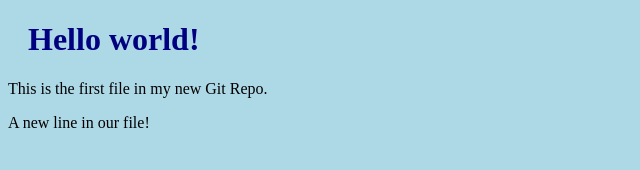
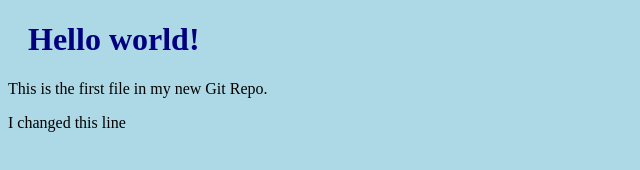
Before and after one commit to tyler-bissett/SandShark, a plain HTML site: page index.html in a window 1280 px wide. Shown: the full height of the page, 0-640 px from the left. Drawn offline with Linux system fonts and the light colour scheme.

Commit message:
Update index.html
My first update

```diff
--- a/index.html
+++ b/index.html
@@ -8,7 +8,7 @@
 
 <h1>Hello world!</h1>
 <p>This is the first file in my new Git Repo.</p>
-<p>A new line in our file!</p>
+<p>I changed this line</p>
 
 </body>
 </html>
```
